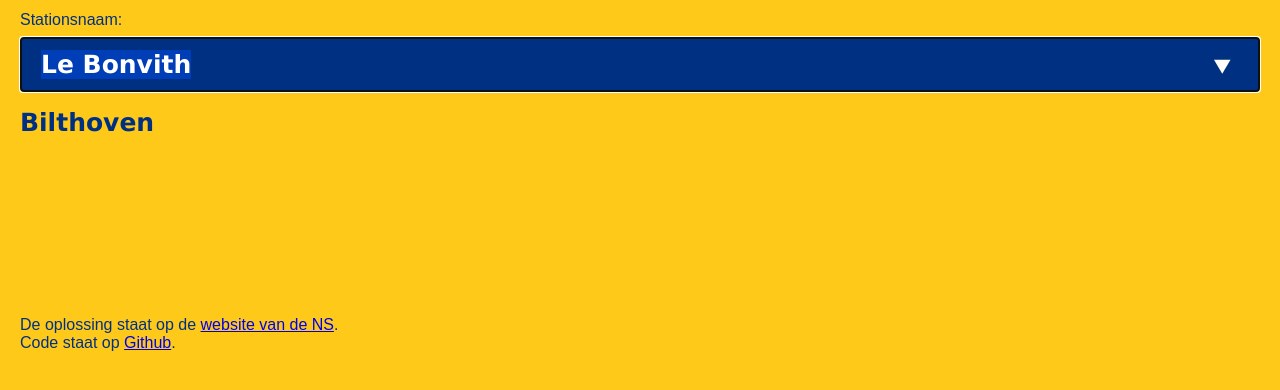
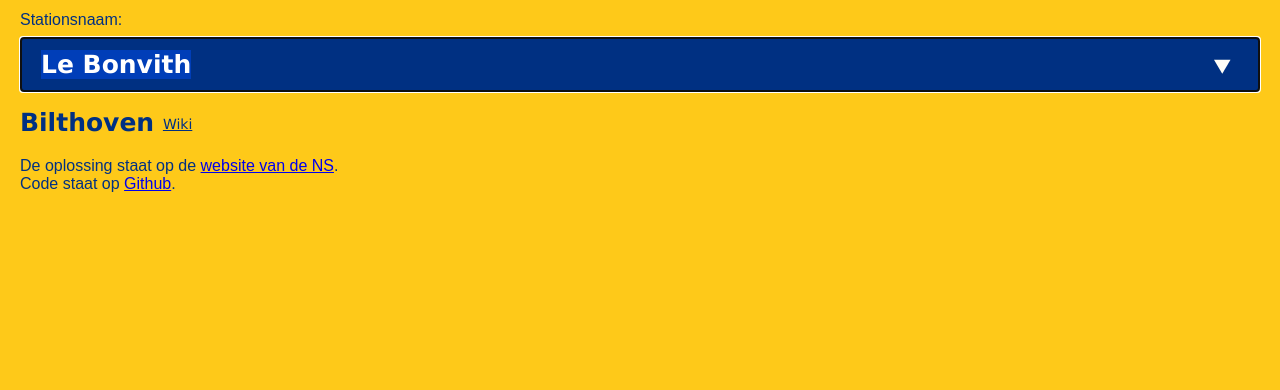
Before and after one commit to basgroot/puzzel-in-de-trein, a plain HTML site: page index.html in a window 1280 px wide. Shown: the part 60-450 px from the top of the page. Drawn offline with Linux system fonts and the light colour scheme; no server answers.

Commit message:
Toon wikipedia-info bij stationsnamen

```diff
--- a/script.js
+++ b/script.js
@@ -1,5 +1,6 @@
 (function () {
     const originalList = document.getElementById("idStations").value.trim().split("\n").sort();
+    const summaryCache = {};
 
     function replaceDiacritics(text) {
         let result = text.toLowerCase();
@@ -74,19 +75,54 @@
         });
         // Sort by length, to get the words with matching length on top (Long Hee)
         stations.sort(sortByWordLength);
+        function stationLinks(name) {
+            const wikiUrl = "https://nl.wikipedia.org/wiki/Station_" + encodeURIComponent(name.replace(/ /g, "_"));
+            return " <span class='station-links'>"
+                + "<a href='" + wikiUrl + "' target='_blank' rel='noopener' title='Wikipedia'>Wiki</a>"
+                + "</span>";
+        }
+
+        function loadSummary(name, elementId) {
+            if (summaryCache[name] !== undefined) {
+                document.getElementById(elementId).textContent = summaryCache[name];
+                return;
+            }
+            const apiUrl = "https://nl.wikipedia.org/api/rest_v1/page/summary/Station_" + encodeURIComponent(name.replace(/ /g, "_"));
+            fetch(apiUrl)
+                .then(function (response) { return response.json(); })
+                .then(function (data) {
+                    const summary = data.extract || "";
+                    summaryCache[name] = summary;
+                    const el = document.getElementById(elementId);
+                    if (el) { el.textContent = summary; }
+                })
+                .catch(function () {
+                    summaryCache[name] = "";
+                });
+        }
+
         let output = "";
+        const toLoad = [];
         stations.forEach(function (station) {
             if (station.match) {
                 if (output.length > 0) {
                     output += "<br>";
                 }
-                output += highlightDifferences(station.originalName);
+                const summaryId = "summary_" + encodeURIComponent(station.originalName);
+                const cachedSummary = summaryCache[station.originalName];
+                const summaryText = cachedSummary !== undefined ? cachedSummary : "";
+                output += "<span class='station-name'>" + highlightDifferences(station.originalName) + stationLinks(station.originalName) + "</span>"
+                    + "<span class='station-summary' id='" + summaryId + "'>" + summaryText + "</span>";
+                if (cachedSummary === undefined) {
+                    toLoad.push({ name: station.originalName, id: summaryId });
+                }
             }
         });
         if (output.length === 0) {
             output = "Geen station met deze letters gevonden.<br>Is de naam goe<span class='missing'>t</span> geschreven?";
         }
         document.getElementById("idOutput").innerHTML = output;
+        toLoad.forEach(function (item) { loadSummary(item.name, item.id); });
     }
 
     function initialize() {
--- a/style.css
+++ b/style.css
@@ -38,7 +38,6 @@ input[type=text]:focus {
 
 .output {
     width: 100%;
-    height: 200px;
     margin: 8px 0;
     display: inline-block;
     box-sizing: border-box;
@@ -50,3 +49,30 @@ input[type=text]:focus {
 .missing {
     color: #C9100A;
 }
+
+.station-name {
+    display: block;
+}
+
+.station-summary {
+    display: block;
+    font-size: 14px;
+    font-weight: normal;
+    margin-bottom: 12px;
+    line-height: 1.4;
+}
+
+.station-links {
+    font-size: 14px;
+    font-weight: normal;
+    vertical-align: middle;
+}
+
+.station-links a {
+    color: #003082;
+    text-decoration: underline;
+}
+
+.station-links a:hover {
+    color: #C9100A;
+}
```
